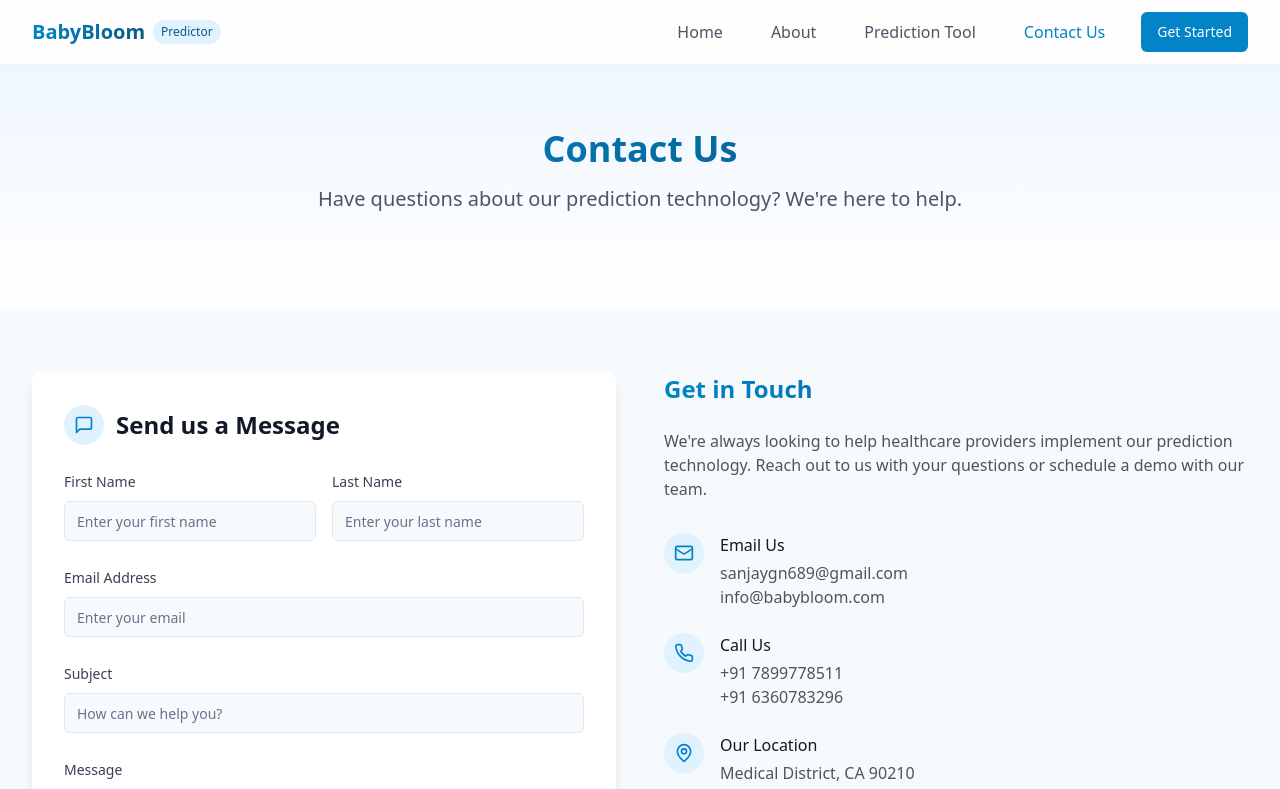
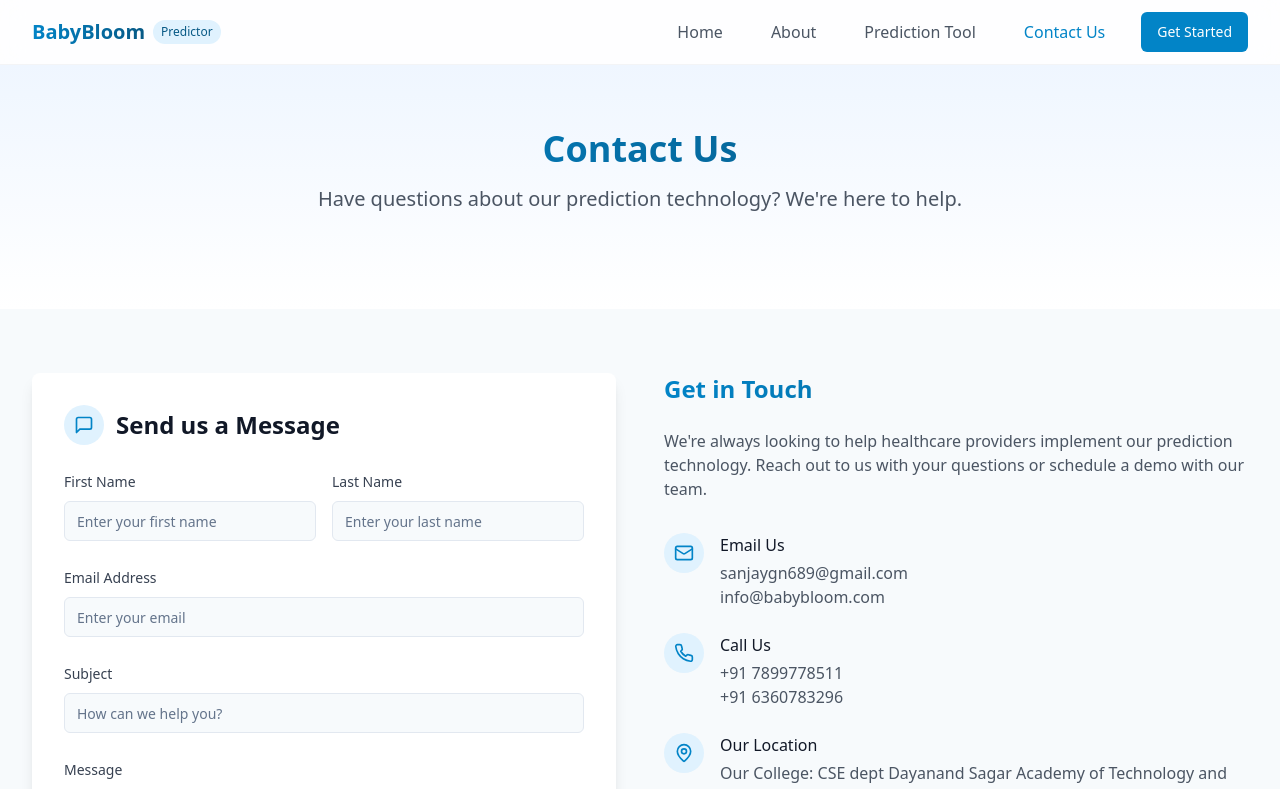
Before and after one commit to Sanjay19200/baby-bloom-predictor-website, a React (Vite) app: page /contact in a window 1280 px wide. Shown: the top 789 px of the page. Built offline with nearby package versions, Linux system fonts and the light colour scheme.

Commit message:
Visual edit in Lovable
Edited UI in Lovable

```diff
--- a/src/pages/Contact.tsx
+++ b/src/pages/Contact.tsx
@@ -115,7 +115,12 @@ const Contact = () => {
                       <h3 className="font-medium text-gray-900 mb-1">Our Location</h3>
                       <p className="text-gray-600">
                     </p>
-                      <p className="text-gray-600">Medical District, CA 90210</p>
+                      <p className="text-gray-600">Our College:
+
+CSE dept
+Dayanand Sagar Academy of Technology and Management
+
+INDIA</p>
                     </div>
                   </div>
 
```
